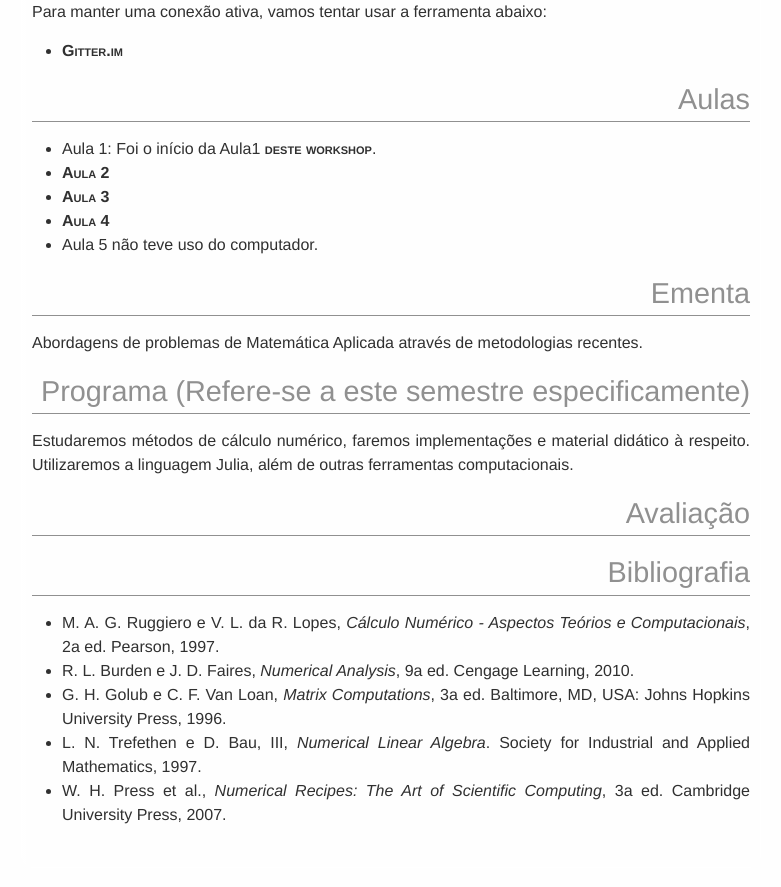
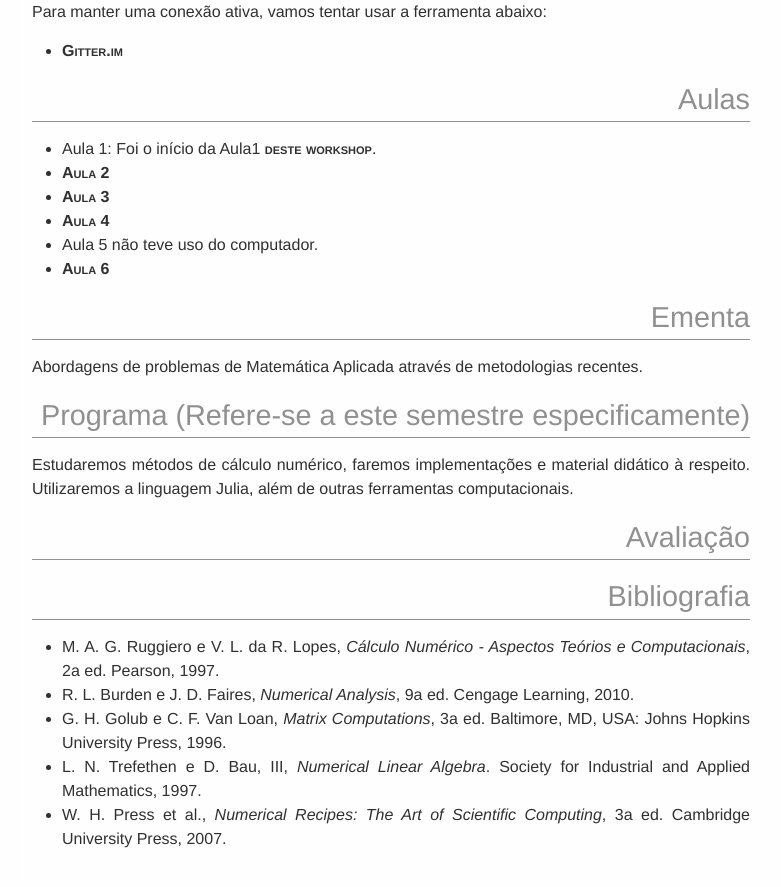
Before and after one commit to abelsiqueira/abelsiqueira.github.io-old, a Jekyll site: the page built from disciplinas/cm116-2016s1.md, in a window 1280 px wide and 900 px high, scrolled down 804 px. Shown: the top 887 px of the window, without its empty margins (249-1030 px from the left). Built offline with Jekyll 4.4.1, drawn with Linux system fonts in a browser that asks for light colours.

Commit message:
Aula 6 de cm116

```diff
--- a/disciplinas/cm116-2016s1.md
+++ b/disciplinas/cm116-2016s1.md
@@ -32,6 +32,7 @@ Para manter uma conexão ativa, vamos tentar usar a ferramenta abaixo:
   - [Aula 3]({{ site.baseurl }}/disciplinas/cm116/Aula3.ipynb)
   - [Aula 4]({{ site.baseurl }}/disciplinas/cm116/Aula4.ipynb)
   - Aula 5 não teve uso do computador.
+  - [Aula 6]({{ site.baseurl }}/disciplinas/cm116/Aula6.ipynb)
 
 # Ementa
 
```
Also changed, not shown: 1 other file.
